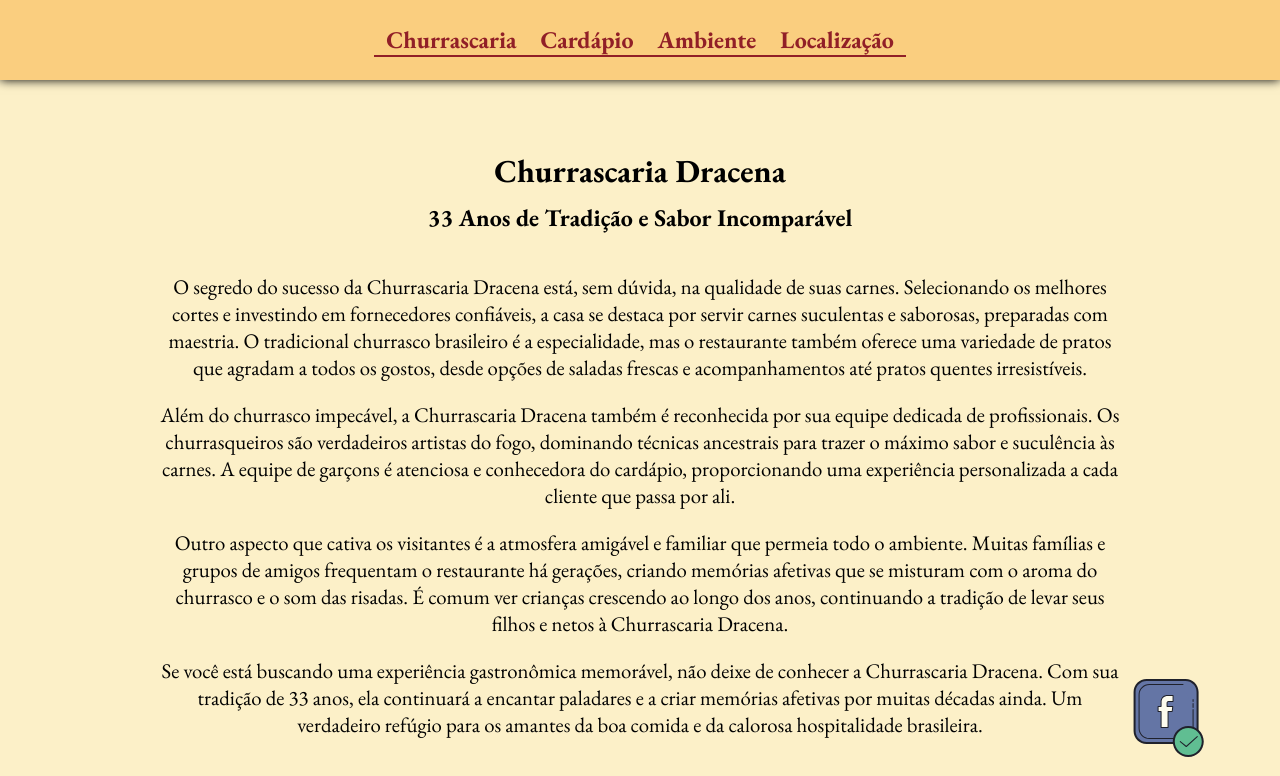
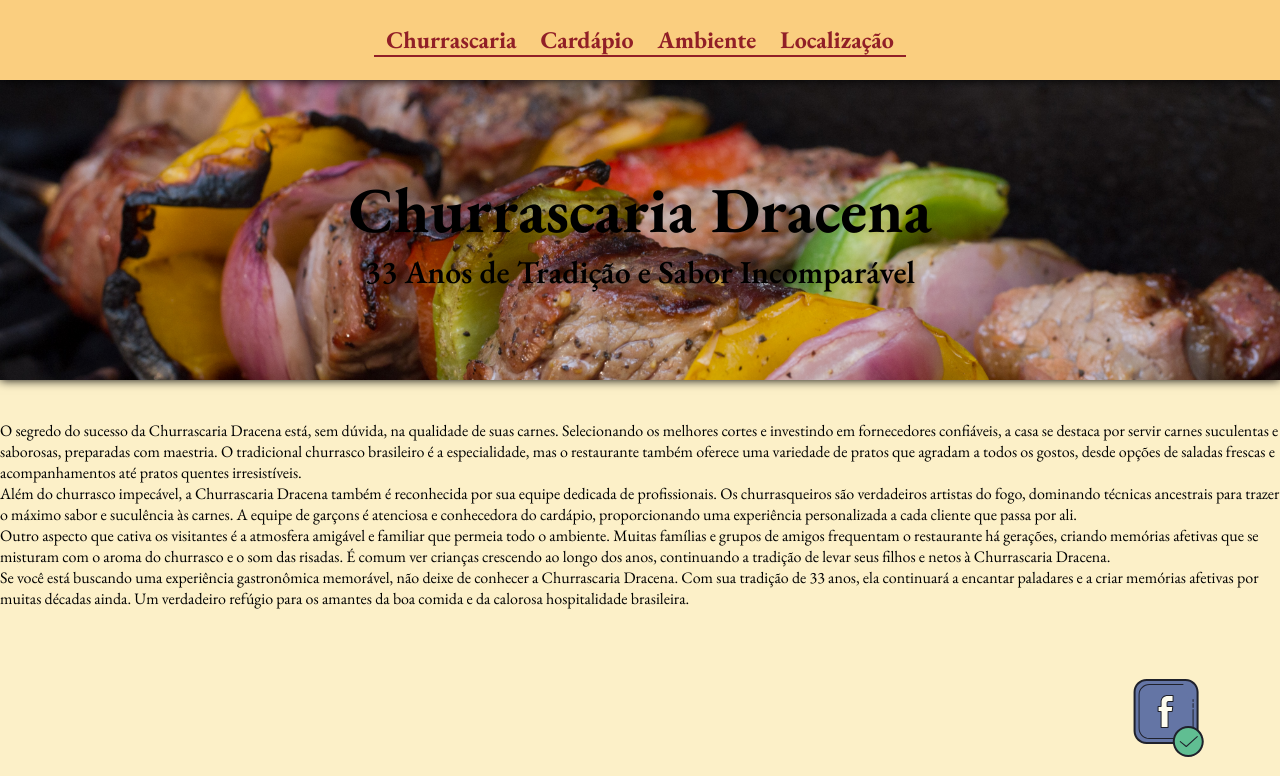
Before and after one commit to EduardoKayke/Churrascaria_Dracena, a PHP site: page / in a window 1280 px wide. Shown: the top 776 px of the page. Run offline with PHP 8.4, Linux system fonts and the light colour scheme.

Commit message:
Churrascaria Dracena

```diff
--- a/css/style.css
+++ b/css/style.css
@@ -80,28 +80,44 @@ body {
 }
 
 .main_index {
-  width: 1200px;
-  padding-top: 100px;
+  width: 100%;
+  padding-top: 80px;
   display: flex;
   align-items: center;
   justify-content: center;
   flex-direction: column;
 }
-.main_index .main_index_content {
-  width: 1200px;
-  margin: 0 auto;
-  padding: 50px 0;
+.main_index article {
+  width: 100%;
+}
+.main_index article header {
+  background-image: url("../source/images/food.jpg");
+  background-repeat: no-repeat;
+  background-size: cover;
+  background-position: 100%;
+  width: 100%;
+  height: 300px;
   display: flex;
   align-items: center;
+  justify-content: center;
   flex-direction: column;
+  margin-bottom: 40px;
+  box-shadow: 0 0 10px 0;
 }
-.main_index .main_index_content .box_img {
+.main_index article header h1 {
+  font-size: 4em;
+}
+.main_index article header p {
+  font-size: 2em;
+  font-weight: 600;
+}
+.main_index .box_img {
   padding: 20px;
   display: flex;
   align-items: center;
   justify-content: space-around;
 }
-.main_index .main_index_content .box_img img {
+.main_index .box_img img {
   width: 300px;
   height: 300px;
   border-radius: 50%;
@@ -110,18 +126,6 @@ body {
   box-shadow: 5px 5px 10px;
   border: 2px #630A10 solid;
   margin: 10px;
-}
-.main_index .main_index_content h1 {
-  margin-bottom: 10px;
-}
-.main_index .main_index_content h2 {
-  margin-bottom: 40px;
-}
-.main_index .main_index_content p {
-  font-size: 1.3em;
-  width: 80%;
-  margin-bottom: 20px;
-  text-align: center;
 }
 
 .main_content_menu {
--- a/index.php
+++ b/index.php
@@ -2,9 +2,11 @@
     include_once("./templates/header.php");
 ?>
         <main class="main_index">
-            <div class="main_index_content">
+            <article>
+                <header>
                     <h1>Churrascaria Dracena</h1>
-                <h2>33 Anos de Tradição e Sabor Incomparável</h2>
+                    <p>33 Anos de Tradição e Sabor Incomparável</p>
+                </header>
                 <p>
                 O segredo do sucesso da Churrascaria Dracena está, sem dúvida, na qualidade de suas carnes. Selecionando os melhores cortes e investindo em fornecedores confiáveis, a casa se destaca por servir carnes suculentas e saborosas, preparadas com maestria. O tradicional churrasco brasileiro é a especialidade, mas o restaurante também oferece uma variedade de pratos que agradam a todos os gostos, desde opções de saladas frescas e acompanhamentos até pratos quentes irresistíveis.
                 </p>
@@ -17,7 +19,8 @@
                 <p>
                     Se você está buscando uma experiência gastronômica memorável, não deixe de conhecer a Churrascaria Dracena. Com sua tradição de 33 anos, ela continuará a encantar paladares e a criar memórias afetivas por muitas décadas ainda. Um verdadeiro refúgio para os amantes da boa comida e da calorosa hospitalidade brasileira.
                 </p>
-                <div class="box_img">
+            </article>
+            <!-- <div class="box_img">
                 <img src="<?= $BASE_URL ?>source/images/foto23.jpg" alt="Churrascaria Dracena">
                 <img src="<?= $BASE_URL ?>source/images/foto24.jpg" alt="Churrascaria Dracena">
                 <img src="<?= $BASE_URL ?>source/images/foto26.jpg" alt="Churrascaria Dracena">
@@ -26,8 +29,7 @@
                 <img src="<?= $BASE_URL ?>source/images/foto20.jpg" alt="Churrascaria Dracena">
                 <img src="<?= $BASE_URL ?>source/images/foto21.jpg" alt="Churrascaria Dracena">
                 <img src="<?= $BASE_URL ?>source/images/foto17.jpg" alt="Churrascaria Dracena">
-                </div>
-            </div>
+            </div> -->
         </main>
 <?php
     include_once("./templates/footer.php");
--- a/scss/home/_index.scss
+++ b/scss/home/_index.scss
@@ -6,20 +6,40 @@ body {
 }
 
 .main_index {
-    width: $width-content;
-    padding-top: 100px;
+    width: 100%;
+    padding-top: 80px;
     display: flex;
     align-items: center;
     justify-content: center;
     flex-direction: column;
 
-    .main_index_content {
-        width: $width-content;
-        margin: 0 auto;
-        padding: 50px 0;
+    article {
+        width: 100%;
+
+        header {
+            background-image: url("../source/images/food.jpg");
+            background-repeat: no-repeat;
+            background-size: cover;
+            background-position: 100%;
+            width: 100%;
+            height: 300px;
             display: flex;
             align-items: center;
+            justify-content: center;
             flex-direction: column;
+            margin-bottom: 40px;
+            box-shadow: 0 0 10px 0;
+
+            h1 {
+                font-size: 4em;
+            }
+
+            p {
+                font-size: 2em;
+                font-weight: 600;
+            }
+        }
+    }
 
     .box_img {
         padding: 20px;
@@ -38,20 +58,4 @@ body {
             margin: 10px;
         }
     }
-
-        h1 {
-            margin-bottom: 10px;
 }
-
-        h2 {
-            margin-bottom: 40px;
-        }
-
-        p {
-            font-size: 1.3em;
-            width: 80%;
-            margin-bottom: 20px;
-            text-align: center;
-        }
-    }
-}
```
Also changed, not shown: templates/header.php (line endings or trailing spaces), 1 other file. Lines whose indentation alone changed are shown as unchanged.
